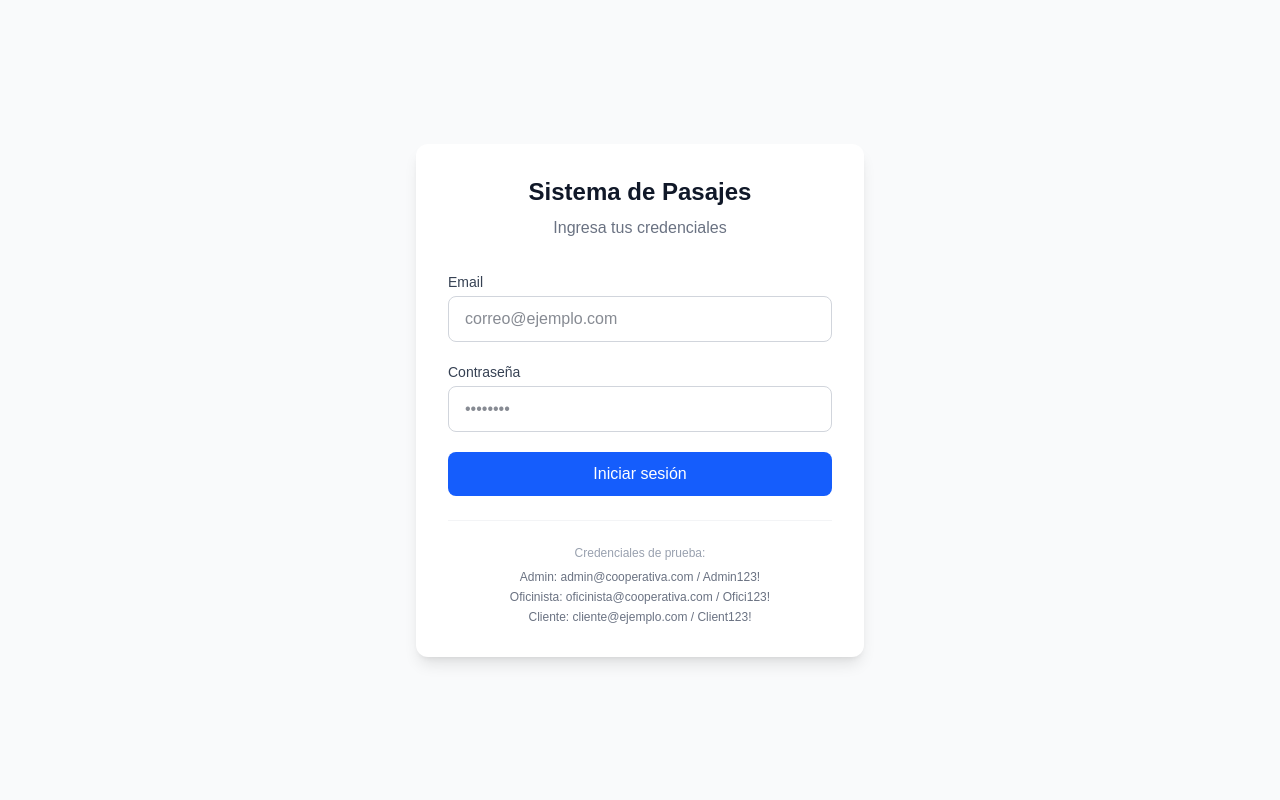
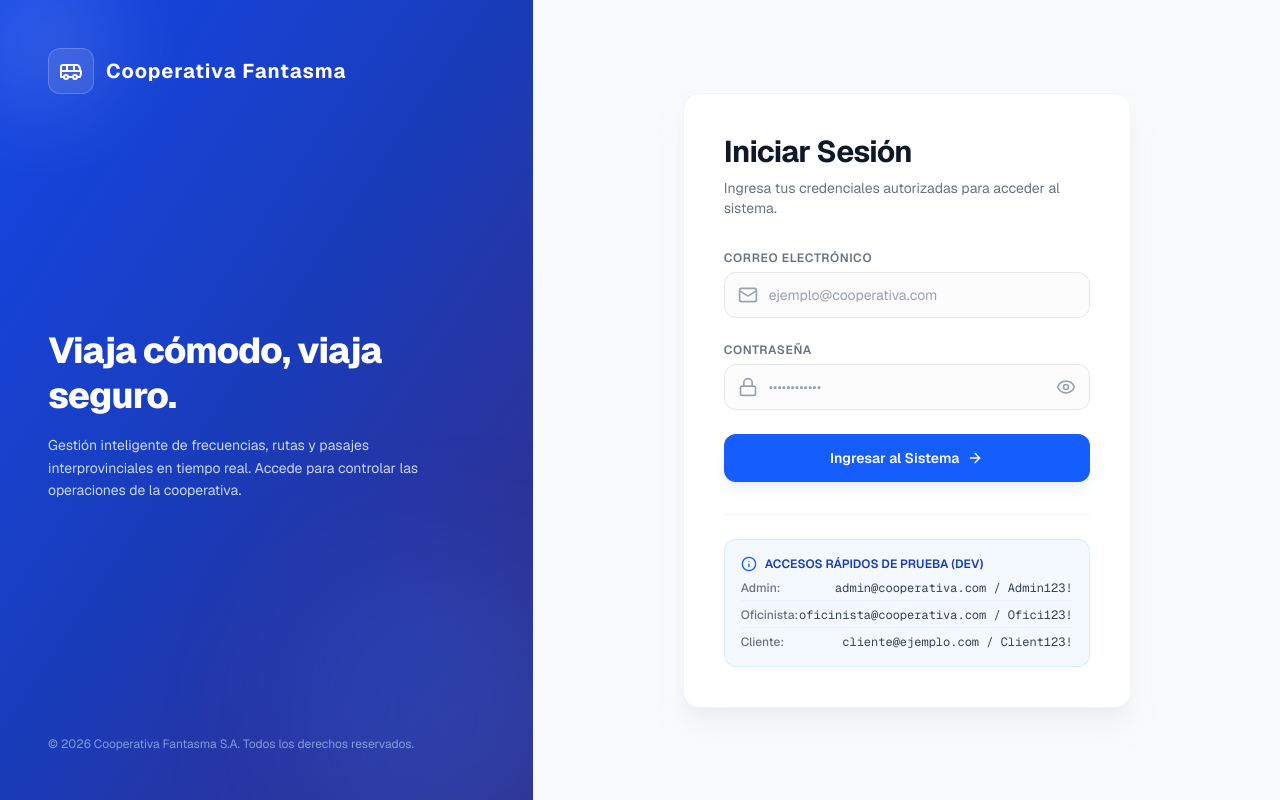
Before and after one commit to RobertM21-web/pasajes-interprovincial, a Next.js app: page /login in a window 1280 px wide. Built offline with nearby package versions, Linux system fonts and the light colour scheme.

Commit message:
feat(auth): Mejora visualmente el login y lo implementa con con NextAuth y roles

```diff
--- a/app/(auth)/login/page.tsx
+++ b/app/(auth)/login/page.tsx
@@ -1,13 +1,40 @@
 "use client";
 
-import { signIn } from "next-auth/react";
 import { useState } from "react";
-import { useRouter } from "next/navigation";
+import {
+  Bus,
+  Lock,
+  Mail,
+  Eye,
+  EyeOff,
+  AlertCircle,
+  ArrowRight,
+  Info
+} from "lucide-react";
+
+// Resolución dinámica de módulos para evitar que falle el compilador estático del Canvas.
+// En tu entorno local de Next.js, estas asignaciones importarán automáticamente tus paquetes reales.
+const { signIn } = (() => {
+  try {
+    return require("next-auth/react");
+  } catch (e) {
+    return { signIn: () => Promise.resolve({ error: "No disponible en vista previa" }) };
+  }
+})();
+
+const { useRouter } = (() => {
+  try {
+    return require("next/navigation");
+  } catch (e) {
+    return { useRouter: () => ({ push: () => {} }) };
+  }
+})();
 
 export default function LoginPage() {
   const router = useRouter();
   const [email, setEmail] = useState("");
   const [password, setPassword] = useState("");
+  const [showPassword, setShowPassword] = useState(false);
   const [error, setError] = useState("");
   const [loading, setLoading] = useState(false);
 
@@ -16,19 +43,21 @@ export default function LoginPage() {
     setError("");
     setLoading(true);
 
+    // Flujo real de NextAuth
     const result = await signIn("credentials", {
       email,
       password,
       redirect: false,
     });
 
+    if (result?.error) {
+      setError("El correo o la contraseña son incorrectos. Por favor, verifica tus datos.");
       setLoading(false);
-
-    if (result?.error) {
-      setError("Email o contraseña incorrectos");
       return;
     }
 
+    try {
+      // Obtener los datos reales de la sesión para enrutar según el rol de SQL Server
       const res = await fetch("/api/auth/session");
       const session = await res.json();
       const rol = session?.user?.rol;
@@ -37,81 +66,186 @@ export default function LoginPage() {
       else if (rol === "OFICINISTA") router.push("/oficinista");
       else if (rol === "CLIENTE") router.push("/cliente");
       else router.push("/");
+    } catch (err) {
+      setError("Ocurrió un error al verificar tu sesión. Inténtalo de nuevo.");
+      setLoading(false);
+    }
   };
 
   return (
-    <div className="min-h-screen flex items-center justify-center bg-gray-50">
-      <div className="w-full max-w-md bg-white rounded-xl shadow-lg p-8">
-        <div className="text-center mb-8">
-          <h1 className="text-2xl font-bold text-gray-900">
-            Sistema de Pasajes
-          </h1>
-          <p className="text-gray-500 mt-2">Ingresa tus credenciales</p>
+    <div className="min-h-screen grid lg:grid-cols-12 bg-gray-50 text-gray-900 font-sans">
+
+      {/* COLUMNA IZQUIERDA: Panel de Marca (Oculto en móviles, visible en pantallas grandes) */}
+      <div className="hidden lg:flex lg:col-span-5 bg-gradient-to-br from-blue-700 via-blue-800 to-indigo-900 text-white p-12 flex-col justify-between relative overflow-hidden">
+        {/* Adorno visual de fondo */}
+        <div className="absolute -top-10 -left-10 w-40 h-40 bg-white/10 rounded-full blur-2xl"></div>
+        <div className="absolute -bottom-20 -right-20 w-80 h-80 bg-blue-500/20 rounded-full blur-3xl"></div>
+
+        {/* Logo / Cabecera de la Marca */}
+        <div className="flex items-center space-x-3 z-10">
+          <div className="bg-white/10 p-2.5 rounded-xl backdrop-blur-md border border-white/20">
+            <Bus className="h-6 w-6 text-white" />
+          </div>
+          <span className="font-bold text-xl tracking-wider">Cooperativa Fantasma</span>
         </div>
 
-        <form onSubmit={handleSubmit} className="space-y-5">
+        {/* Mensaje de bienvenida central */}
+        <div className="my-auto z-10 max-w-sm">
+          <h2 className="text-4xl font-extrabold tracking-tight leading-tight">
+            Viaja cómodo, viaja seguro.
+          </h2>
+          <p className="mt-4 text-blue-100/90 leading-relaxed text-sm">
+            Gestión inteligente de frecuencias, rutas y pasajes interprovinciales en tiempo real. Accede para controlar las operaciones de la cooperativa.
+          </p>
+        </div>
+
+        {/* Footer del panel izquierdo */}
+        <div className="text-xs text-blue-200/60 z-10">
+          © 2026 Cooperativa Fantasma S.A. Todos los derechos reservados.
+        </div>
+      </div>
+
+      {/* COLUMNA DERECHA: El Formulario de Login */}
+      <div className="flex items-center justify-center p-6 sm:p-12 lg:col-span-7">
+        <div className="w-full max-w-md bg-white rounded-2xl border border-gray-100 shadow-xl shadow-gray-200/50 p-8 sm:p-10">
+
+          {/* Encabezado del Formulario */}
+          <div className="mb-8">
+            <div className="lg:hidden flex items-center space-x-2 text-blue-600 mb-6">
+              <Bus className="h-6 w-6" />
+              <span className="font-bold text-lg tracking-wider">Cooperativa Fantasma</span>
+            </div>
+            <h1 className="text-3xl font-bold tracking-tight text-gray-900">
+              Iniciar Sesión
+            </h1>
+            <p className="text-sm text-gray-500 mt-2">
+              Ingresa tus credenciales autorizadas para acceder al sistema.
+            </p>
+          </div>
+
+          {/* Formulario principal */}
+          <form onSubmit={handleSubmit} className="space-y-6">
+
+            {/* Mensaje de Alerta si hay Error */}
             {error && (
-            <div className="bg-red-50 border border-red-200 text-red-700 px-4 py-3 rounded-lg text-sm">
-              {error}
+              <div className="flex items-start space-x-2.5 bg-red-50 border border-red-200 text-red-800 p-4 rounded-xl text-sm animate-fade-in">
+                <AlertCircle className="h-5 w-5 text-red-600 shrink-0 mt-0.5" />
+                <span>{error}</span>
               </div>
             )}
 
-          <div>
+            {/* Input de Correo */}
+            <div className="space-y-1.5">
               <label
                 htmlFor="email"
-              className="block text-sm font-medium text-gray-700 mb-1"
+                className="block text-xs font-semibold uppercase tracking-wider text-gray-500"
               >
-              Email
+                Correo Electrónico
               </label>
+              <div className="relative">
+                <div className="absolute inset-y-0 left-0 pl-3.5 flex items-center pointer-events-none text-gray-400">
+                  <Mail className="h-5 w-5" />
+                </div>
                 <input
                   id="email"
                   type="email"
                   value={email}
                   onChange={(e) => setEmail(e.target.value)}
                   required
-              placeholder="correo@ejemplo.com"
-              className="w-full px-4 py-2.5 border border-gray-300 rounded-lg focus:ring-2 focus:ring-blue-500 focus:border-blue-500 outline-none transition text-gray-900"
+                  placeholder="ejemplo@cooperativa.com"
+                  className="w-full pl-11 pr-4 py-3 border border-gray-200 rounded-xl focus:ring-2 focus:ring-blue-500/20 focus:border-blue-500 outline-none transition text-sm bg-gray-50/50 hover:bg-gray-50 focus:bg-white text-gray-900 placeholder:text-gray-400"
                 />
               </div>
+            </div>
 
-          <div>
+            {/* Input de Contraseña */}
+            <div className="space-y-1.5">
+              <div className="flex items-center justify-between">
                 <label
                   htmlFor="password"
-              className="block text-sm font-medium text-gray-700 mb-1"
+                  className="block text-xs font-semibold uppercase tracking-wider text-gray-500"
                 >
                   Contraseña
                 </label>
+              </div>
+              <div className="relative">
+                <div className="absolute inset-y-0 left-0 pl-3.5 flex items-center pointer-events-none text-gray-400">
+                  <Lock className="h-5 w-5" />
+                </div>
                 <input
                   id="password"
-              type="password"
+                  type={showPassword ? "text" : "password"}
                   value={password}
                   onChange={(e) => setPassword(e.target.value)}
                   required
-              placeholder="••••••••"
-              className="w-full px-4 py-2.5 border border-gray-300 rounded-lg focus:ring-2 focus:ring-blue-500 focus:border-blue-500 outline-none transition text-gray-900"
+                  placeholder="••••••••••••"
+                  className="w-full pl-11 pr-11 py-3 border border-gray-200 rounded-xl focus:ring-2 focus:ring-blue-500/20 focus:border-blue-500 outline-none transition text-sm bg-gray-50/50 hover:bg-gray-50 focus:bg-white text-gray-900 placeholder:text-gray-400"
                 />
+                <button
+                  type="button"
+                  onClick={() => setShowPassword(!showPassword)}
+                  className="absolute inset-y-0 right-0 pr-3.5 flex items-center text-gray-400 hover:text-gray-600 transition"
+                  title={showPassword ? "Ocultar contraseña" : "Mostrar contraseña"}
+                >
+                  {showPassword ? (
+                    <EyeOff className="h-5 w-5" />
+                  ) : (
+                    <Eye className="h-5 w-5" />
+                  )}
+                </button>
+              </div>
             </div>
 
+            {/* Botón de Submit */}
             <button
               type="submit"
               disabled={loading}
-            className="w-full bg-blue-600 text-white py-2.5 rounded-lg font-medium hover:bg-blue-700 transition disabled:opacity-50 disabled:cursor-not-allowed"
+              className="w-full bg-blue-600 text-white py-3.5 rounded-xl font-semibold shadow-lg shadow-blue-500/10 hover:shadow-blue-500/20 hover:bg-blue-700 focus:ring-4 focus:ring-blue-500/20 transition duration-200 flex items-center justify-center space-x-2 disabled:opacity-50 disabled:cursor-not-allowed text-sm"
             >
-            {loading ? "Ingresando..." : "Iniciar sesión"}
+              {loading ? (
+                <>
+                  <svg className="animate-spin -ml-1 mr-3 h-5 w-5 text-white" fill="none" viewBox="0 0 24 24">
+                    <circle className="opacity-25" cx="12" cy="12" r="10" stroke="currentColor" strokeWidth="4" />
+                    <path className="opacity-75" fill="currentColor" d="M4 12a8 8 0 018-8V0C5.373 0 0 5.373 0 12h4zm2 5.291A7.962 7.962 0 014 12H0c0 3.042 1.135 5.824 3 7.938l3-2.647z" />
+                  </svg>
+                  <span>Validando credenciales...</span>
+                </>
+              ) : (
+                <>
+                  <span>Ingresar al Sistema</span>
+                  <ArrowRight className="h-4 w-4" />
+                </>
+              )}
             </button>
           </form>
 
-        <div className="mt-6 pt-6 border-t border-gray-100">
-          <p className="text-xs text-gray-400 text-center">
-            Credenciales de prueba:
-          </p>
-          <div className="mt-2 space-y-1 text-xs text-gray-500 text-center">
-            <p>Admin: admin@cooperativa.com / Admin123!</p>
-            <p>Oficinista: oficinista@cooperativa.com / Ofici123!</p>
-            <p>Cliente: cliente@ejemplo.com / Client123!</p>
+          {/* Sección de credenciales de prueba */}
+          <div className="mt-8 pt-6 border-t border-gray-100">
+            <div className="bg-blue-50/70 border border-blue-100 rounded-xl p-4">
+              <div className="flex items-center space-x-2 text-blue-800 font-semibold text-xs mb-2">
+                <Info className="h-4 w-4 text-blue-600 shrink-0" />
+                <span>ACCESOS RÁPIDOS DE PRUEBA (DEV)</span>
+              </div>
+              <div className="space-y-1.5 text-xs text-gray-600">
+                <div className="flex justify-between border-b border-blue-100/40 pb-1">
+                  <span className="font-medium text-gray-500">Admin:</span>
+                  <span className="font-mono text-gray-700">admin@cooperativa.com / Admin123!</span>
+                </div>
+                <div className="flex justify-between border-b border-blue-100/40 pb-1">
+                  <span className="font-medium text-gray-500">Oficinista:</span>
+                  <span className="font-mono text-gray-700">oficinista@cooperativa.com / Ofici123!</span>
+                </div>
+                <div className="flex justify-between">
+                  <span className="font-medium text-gray-500">Cliente:</span>
+                  <span className="font-mono text-gray-700">cliente@ejemplo.com / Client123!</span>
                 </div>
               </div>
             </div>
           </div>
+
+        </div>
+      </div>
+
+    </div>
   );
 }
```
Lines whose indentation alone changed are shown as unchanged.
